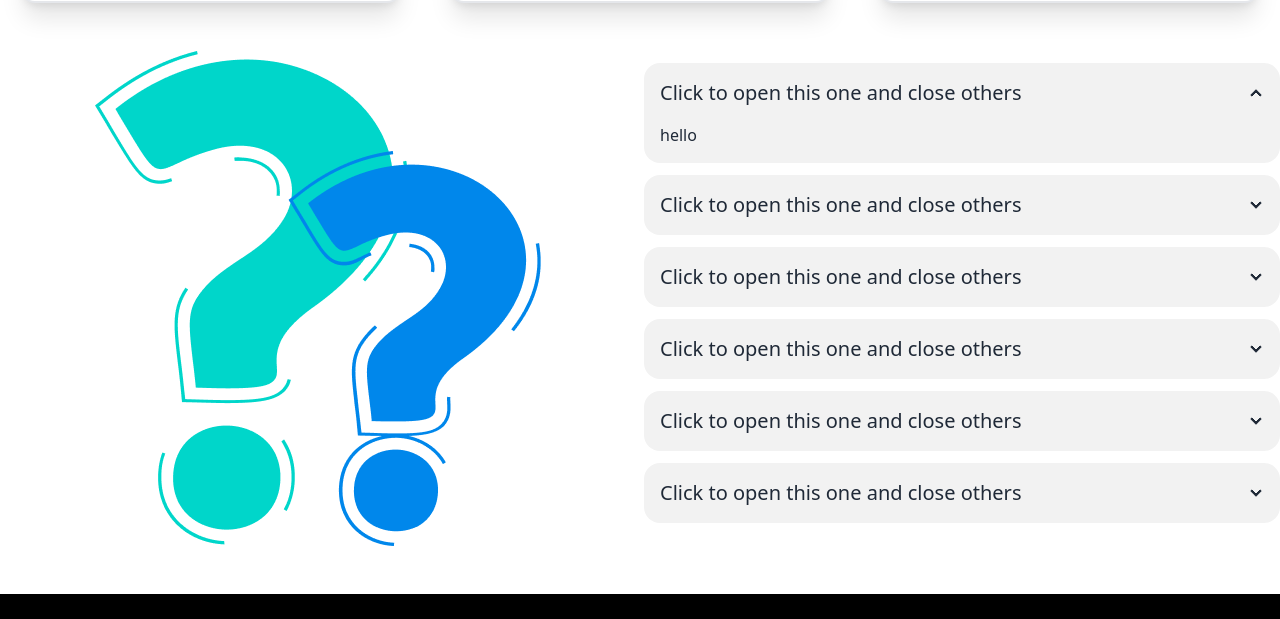
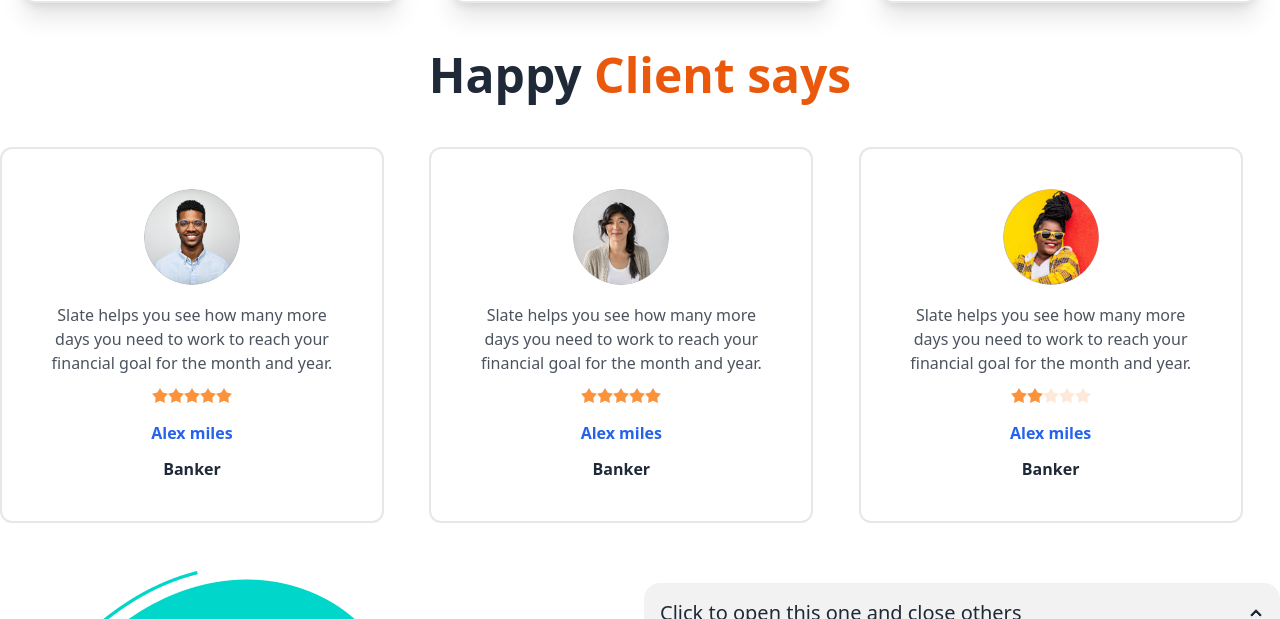
Before and after one commit to KaziAbdurRahim/biker-zone, a plain HTML site: page index.html in a window 1280 px wide. Shown: the part 1659-2278 px from the top of the page. Drawn offline with nearby package versions, Linux system fonts and the light colour scheme.

Commit message:
all done

```diff
--- a/index.html
+++ b/index.html
@@ -104,7 +104,7 @@
                     <div class="grid grid-cols-1 lg:grid-cols-2 items-center">
                         <!-- text section -->
                         <div class="text-start  space-y-3">
-                            <h1 class="font-bold text-6xl">Ride-on R15 V4 <br> with Smile</h1>
+                            <h1 class="font-bold text-6xl">Ride-on R22 V5 <br> with Smile</h1>
                             <p class="opacity-80">Amet minim mollit non deserunt ullamco
                                 est sit aliqua dolor do amet sint. Velit officia consequat duis enim velit mollit.</p>
                             <button class="btn btn-error text-white font-bold"> Purchase</button>
@@ -126,7 +126,7 @@
                     <div class="grid grid-cols-1 lg:grid-cols-2 items-center">
                         <!-- text section -->
                         <div class="text-start  space-y-3">
-                            <h1 class="font-bold text-6xl">Ride-on R15 V4 <br> with Smile</h1>
+                            <h1 class="font-bold text-6xl">Ride-on R17 s44 <br> with Smile</h1>
                             <p class="opacity-80">Amet minim mollit non deserunt ullamco
                                 est sit aliqua dolor do amet sint. Velit officia consequat duis enim velit mollit.</p>
                             <button class="btn btn-error text-white font-bold"> Purchase</button>
@@ -148,7 +148,7 @@
                     <div class="grid grid-cols-1 lg:grid-cols-2 items-center">
                         <!-- text section -->
                         <div class="text-start  space-y-3">
-                            <h1 class="font-bold text-6xl">Ride-on R15 V4 <br> with Smile</h1>
+                            <h1 class="font-bold text-6xl">Ride-on k5 d4 <br> with Smile</h1>
                             <p class="opacity-80">Amet minim mollit non deserunt ullamco
                                 est sit aliqua dolor do amet sint. Velit officia consequat duis enim velit mollit.</p>
                             <button class="btn btn-error text-white font-bold"> Purchase</button>
@@ -178,9 +178,12 @@
         <section class="mt-12">
             <h1 class="font-bold text-5xl text-center">Fetured Bikes In This Year</h1>
             <div class="grid grid-cols-1 gap-2 lg:grid-cols-3 mt-12">
-            <div class="mx-auto border-2 rounded-lg p-10 shadow-lg "><img src="images/others/feature-bike.png" alt=""></div>
-            <div class="mx-auto border-2 rounded-lg p-10 shadow-lg "><img src="images/others/feature-bike.png" alt=""></div>
-            <div class="mx-auto border-2 rounded-lg p-10 shadow-lg "><img src="images/others/feature-bike.png" alt=""></div>
+                <div class="mx-auto border-2 rounded-lg p-10 shadow-lg "><img src="images/others/feature-bike.png"
+                        alt=""></div>
+                <div class="mx-auto border-2 rounded-lg p-10 shadow-lg "><img src="images/others/feature-bike.png"
+                        alt=""></div>
+                <div class="mx-auto border-2 rounded-lg p-10 shadow-lg "><img src="images/others/feature-bike.png"
+                        alt=""></div>
             </div>
         </section>
 
@@ -189,59 +192,141 @@
             <h1 class="font-bold text-5xl text-center">Latest News</h1>
             <div class="grid grid-cols-1 lg:grid-cols-3 mt-12 gap-2">
                 <!-- card 1 -->
-                <div class="card card-compact bg-base-100 sm:w-96 shadow-xl border-2 pt-4 px-3  mx-auto">
+                <div class="card card-compact bg-base-100  md:w-96 shadow-xl border-2 pt-4 px-3  mx-auto">
                     <figure>
-                      <img
-                        src="images/others/latest1.png"
-                        alt="Shoes" />
+                        <img src="images/others/latest1.png" alt="Shoes" />
                     </figure>
                     <div class="card-body">
                         <h2 class="card-title">Ducati XDIAVEL S-73</h2>
-                      <p>Lorem ipsum dolor sit amet, consectetur adipiscing elit. Lacus, fermentum amet faucibus sed id nisi lectus at.</p>
+                        <p>Lorem ipsum dolor sit amet, consectetur adipiscing elit. Lacus, fermentum amet faucibus sed
+                            id nisi lectus at.</p>
                         <div class="card-actions ">
                             <button class="btn btn-error">Learn More</button>
                         </div>
                     </div>
                 </div>
-
                 <!-- card 2 -->
-              <div class="card card-compact bg-base-100 sm:w-96 shadow-xl border-2 pt-4 px-3  mx-auto">
+                <div class="card card-compact bg-base-100  md:w-96 shadow-xl border-2 pt-4 px-3  mx-auto">
                     <figure>
-                  <img
-                    src="images/others/latest2.png"
-                    alt="Shoes" />
+                        <img src="images/others/latest2.png" alt="Shoes" />
                     </figure>
                     <div class="card-body">
                         <h2 class="card-title">Ducati XDIAVEL S-73</h2>
-                  <p>Lorem ipsum dolor sit amet, consectetur adipiscing elit. Lacus, fermentum amet faucibus sed id nisi lectus at.</p>
+                        <p>Lorem ipsum dolor sit amet, consectetur adipiscing elit. Lacus, fermentum amet faucibus sed
+                            id nisi lectus at.</p>
                         <div class="card-actions ">
                             <button class="btn btn-error">Learn More</button>
                         </div>
                     </div>
                 </div>
                 <!-- card 3 -->
-               <div class="card card-compact bg-base-100 sm:w-96 shadow-xl border-2 pt-4 px-3  mx-auto">
+                <div class="card card-compact bg-base-100  md:w-96 shadow-xl border-2 pt-4 px-3  mx-auto">
                     <figure>
-                  <img
-                    src="images/others/latest3.png"
-                    alt="Shoes" />
+                        <img src="images/others/latest3.png" alt="Shoes" />
                     </figure>
                     <div class="card-body">
                         <h2 class="card-title">Ducati XDIAVEL S-73</h2>
-                  <p>Lorem ipsum dolor sit amet, consectetur adipiscing elit. Lacus, fermentum amet faucibus sed id nisi lectus at.</p>
+                        <p>Lorem ipsum dolor sit amet, consectetur adipiscing elit. Lacus, fermentum amet faucibus sed
+                            id nisi lectus at.</p>
                         <div class="card-actions ">
                             <button class="btn btn-error">Learn More</button>
                         </div>
                     </div>
                 </div>
+            </div>
+        </section>
 
+        <!-- Happy Client -->
+        <section class="mt-12">
+            <h1 class="text-5xl font-bold my-7 text-center">Happy <span class="text-orange-600 ">Client says</span></h1>
+            <div class="grid grid-cols-1 lg:grid-cols-3 mt-12 gap-2">
+                <!-- card 1 -->
+                <div class="border-2 space-y-3 p-10 text-center rounded-xl md:w-96">
+                    <div>
+                        <div class="avatar">
+                            <div class="w-24 rounded-full">
+                                <img src="images/others/user-1.png" />
+                            </div>
+                        </div>
+                    </div>
+                    <div class="space-y-3">
+                        <p class="opacity-80">Slate helps you see how
+                            many more days you need
+                            to work to reach your financial
+                            goal for the month and year.</p>
+                        <!-- sm -->
+                        <div class="rating rating-sm">
+                            <input type="radio" name="rating-6" class="mask mask-star-2 bg-orange-400" />
+                            <input type="radio" name="rating-6" class="mask mask-star-2 bg-orange-400"
+                                checked="checked" />
+                            <input type="radio" name="rating-6" class="mask mask-star-2 bg-orange-400" />
+                            <input type="radio" name="rating-6" class="mask mask-star-2 bg-orange-400" />
+                            <input type="radio" name="rating-6" class="mask mask-star-2 bg-orange-400" />
+                        </div>
 
+                        <p class="text-blue-600 font-semibold">Alex miles</p>
+                        <p class="font-semibold">Banker</p>
+                    </div>
+                </div>
+                 <!-- card 1 -->
+                 <div class="border-2 space-y-3 p-10 text-center rounded-xl md:w-96">
+                    <div>
+                        <div class="avatar">
+                            <div class="w-24 rounded-full">
+                                <img src="images/others/user-2.png" />
+                            </div>
+                        </div>
+                    </div>
+                    <div class="space-y-3">
+                        <p class="opacity-80">Slate helps you see how
+                            many more days you need
+                            to work to reach your financial
+                            goal for the month and year.</p>
+                        <!-- sm -->
+                        <div class="rating rating-sm">
+                            <input type="radio" name="rating-6" class="mask mask-star-2 bg-orange-400" />
+                            <input type="radio" name="rating-6" class="mask mask-star-2 bg-orange-400"
+                                checked="checked" />
+                            <input type="radio" name="rating-6" class="mask mask-star-2 bg-orange-400" />
+                            <input type="radio" name="rating-6" class="mask mask-star-2 bg-orange-400" />
+                            <input type="radio" name="rating-6" class="mask mask-star-2 bg-orange-400" />
+                        </div>
+
+                        <p class="text-blue-600 font-semibold">Alex miles</p>
+                        <p class="font-semibold">Banker</p>
+                    </div>
+                </div>
+                 <!-- card 1 -->
+                 <div class="border-2 space-y-3 text-center rounded-xl md:w-96 p-10">
+                    <div>
+                        <div class="avatar">
+                            <div class="w-24 rounded-full">
+                                <img src="images/others/user-3.png" />
+                            </div>
+                        </div>
+                    </div>
+                    <div class="space-y-3">
+                        <p class="opacity-80">Slate helps you see how
+                            many more days you need
+                            to work to reach your financial
+                            goal for the month and year.</p>
+                        <!-- sm -->
+                        <div class="rating rating-sm">
+                            <input type="radio" name="rating-6" class="mask mask-star-2 bg-orange-400" />
+                            <input type="radio" name="rating-6" class="mask mask-star-2 bg-orange-400"
+                                checked="checked" />
+                            <input type="radio" name="rating-6" class="mask mask-star-2 bg-orange-400" />
+                            <input type="radio" name="rating-6" class="mask mask-star-2 bg-orange-400" />
+                            <input type="radio" name="rating-6" class="mask mask-star-2 bg-orange-400" />
+                        </div>
+
+                        <p class="text-blue-600 font-semibold">Alex miles</p>
+                        <p class="font-semibold">Banker</p>
+                    </div>
+                </div>
             </div>
 
         </section>
-
-          <!-- Happy Client -->
-           <section></section>
 
         <!-- FAQ section-->
         <section class="mt-12">
@@ -301,7 +386,7 @@
     </main>
 
     <!-- footer -->
-    <footer class=" bg-black mt-12" >
+    <footer class=" bg-black mt-12">
         <div class="container mx-auto  text-white py-7 px-7 lg:px-0 space-y-7">
             <div class="lg:flex space-y-10 lg:space-y-0 justify-between">
                 <div class="space-y-4">
@@ -310,7 +395,7 @@
                         <p>License</p>
 
                     </div>
-                <div >
+                    <div>
                         <ul class="flex flex-wrap  space-x-4">
                             <li>About</li>
                             <li>Features</li>
@@ -321,11 +406,14 @@
                         </ul>
                     </div>
                     <div>
-                    <p class="opacity-85 text-center lg:text-start hidden lg:block">© 2020 bike. All rights reserved</p>
+                        <p class="opacity-85 text-center lg:text-start hidden lg:block">© 2020 bike. All rights reserved
+                        </p>
                     </div>
                 </div>
                 <div class="space-y-3 ">
-                <div class="text-xl "><p>Get the App</p></div>
+                    <div class="text-xl ">
+                        <p>Get the App</p>
+                    </div>
                     <div class="w-36 grid grid-cols-1 gap-2">
                         <a href="#"><img src="images/others/ios.png" alt=""></a>
                         <a href="#">
```
Lines whose indentation alone changed are shown as unchanged.
